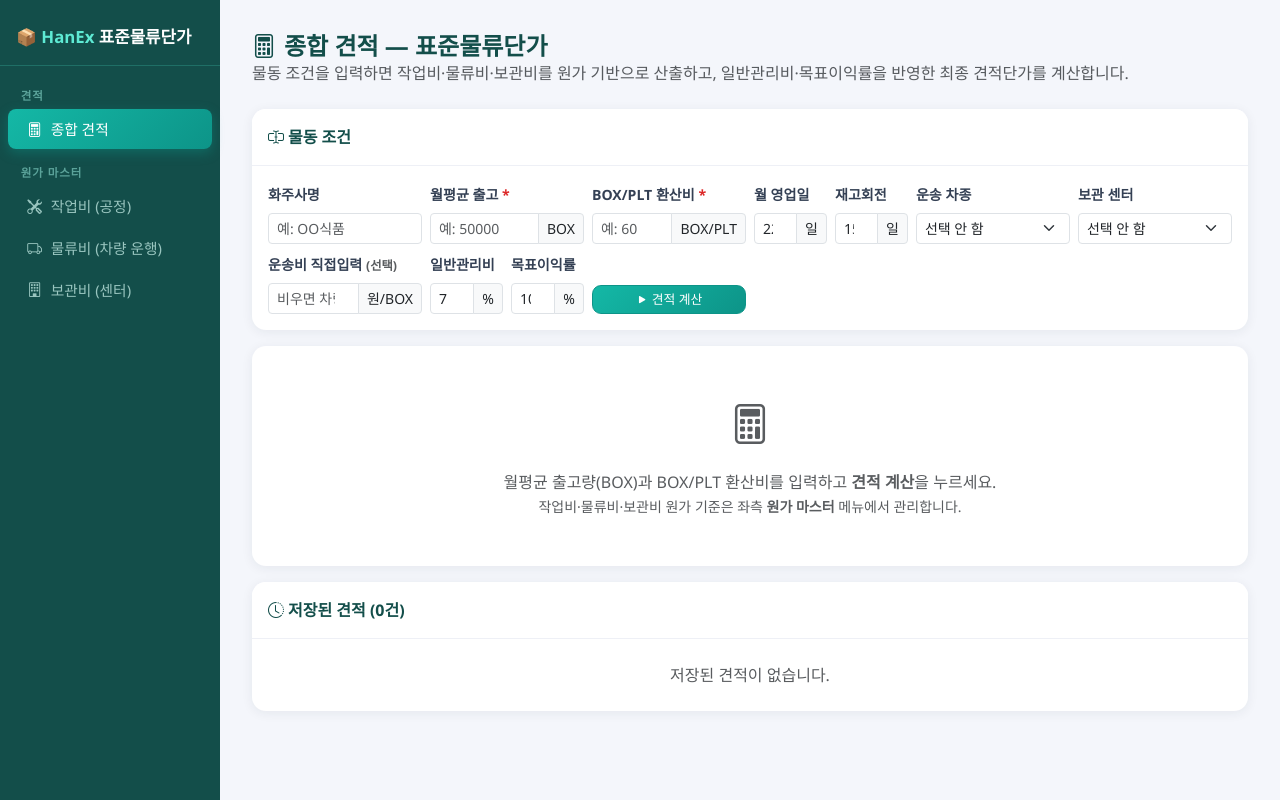
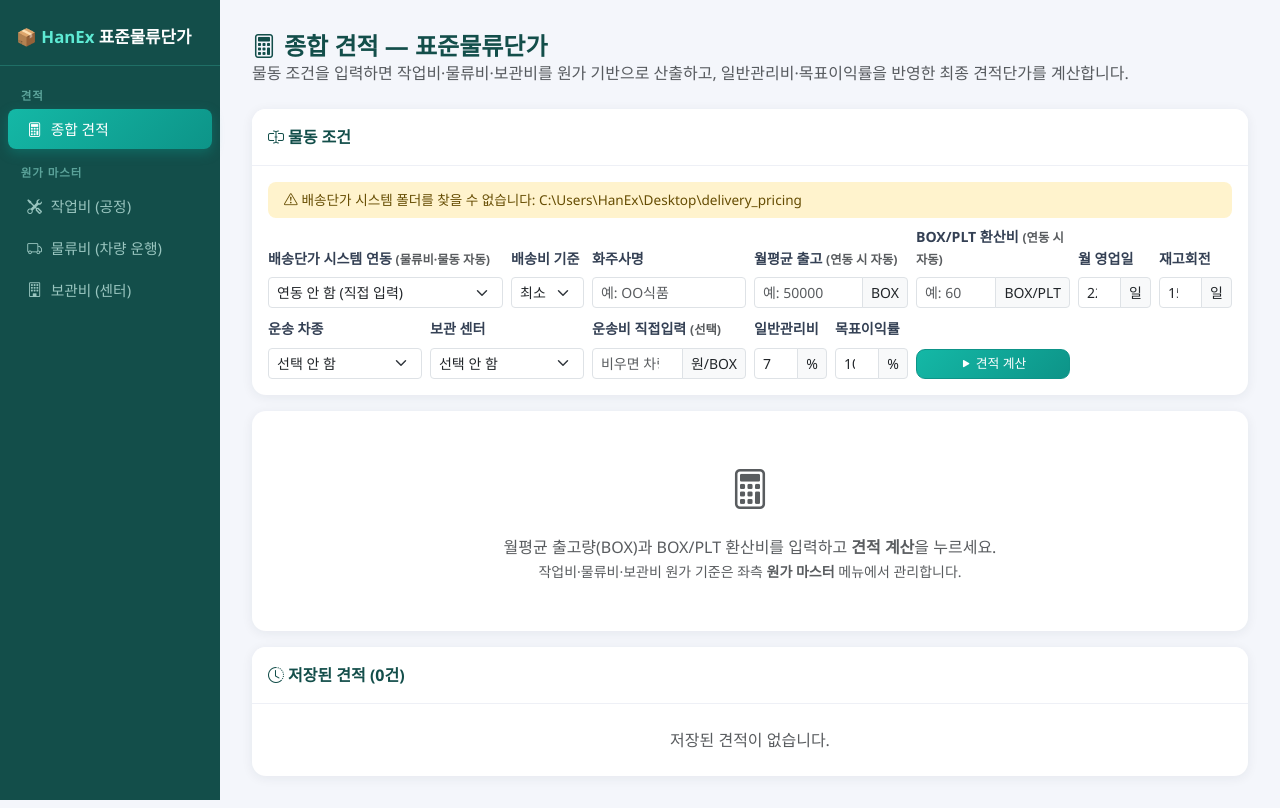
Before and after one commit to sangjin94/standard_cost, a Flask app: page / in a window 1280 px wide. Run offline with Flask 3, Linux system fonts and the light colour scheme.

Commit message:
물류비를 배송비 단가 시스템(delivery_pricing) 연동으로 산정
고객사 선택 시 기존 배송단가 시스템의 최신 산정 배치에서
박스당 배송단가(직송+이고+거점 변동용차, 최소/최대)와 물동 실적을 그대로 가져온다.
subprocess 브리지(delivery_bridge.py)로 원본 계산 로직을 직접 호출해 값 불일치가 없음.
우선순위: 운송비 직접입력 > 연동 > 차량 원가 계산.

Co-Authored-By: Claude Fable 5 <noreply@anthropic.com>

```diff
--- a/app.py
+++ b/app.py
@@ -10,6 +10,7 @@ from quote_calc import (
     work_cost_breakdown, transport_cost_breakdown, storage_cost_breakdown,
     final_price, scenario_table,
 )
+import delivery_link
 
 _BASE_DIR = os.path.dirname(os.path.abspath(__file__))
 app = Flask(__name__, instance_path=os.path.join(_BASE_DIR, 'instance'))
@@ -24,6 +25,8 @@ DEFAULT_CONFIGS = [
     ('quote_admin_rate', '7', '일반관리비율 %'),
     ('quote_margin_rate', '10', '목표이익률 %'),
     ('quote_turnover_days', '15', '기본 재고회전일수'),
+    ('delivery_pricing_dir', r'C:\Users\HanEx\Desktop\delivery_pricing',
+     '배송비 단가 시스템(delivery_pricing) 폴더 경로 — 물류비 연동에 사용'),
 ]
 
 # 기본 작업 공정 (작업비 마스터가 비어 있으면 자동 삽입)
@@ -48,6 +51,12 @@ DEFAULT_VEHICLES = [
 
 with app.app_context():
     db.create_all()
+    with db.engine.connect() as _conn:
+        try:
+            _conn.execute(db.text("ALTER TABLE standard_quote ADD COLUMN delivery_source VARCHAR(100)"))
+            _conn.commit()
+        except Exception:
+            pass
     for key, val, desc in DEFAULT_CONFIGS:
         if not SystemConfig.query.filter_by(key=key).first():
             db.session.add(SystemConfig(key=key, value=val, description=desc))
@@ -73,6 +82,11 @@ def _cfg_float(key, default):
         return default
 
 
+def _cfg_str(key, default=''):
+    cfg = SystemConfig.query.filter_by(key=key).first()
+    return cfg.value if cfg and cfg.value else default
+
+
 # ─── 종합 견적 (메인) ─────────────────────────────────────────────────────────
 
 @app.route('/')
@@ -80,11 +94,22 @@ def quote_page():
     storage_rows = StorageCenter.query.order_by(StorageCenter.center_name).all()
     vehicles = VehicleCost.query.order_by(VehicleCost.sort_order, VehicleCost.id).all()
 
+    # ── 배송비 단가 시스템 연동 (고객사 목록) ────────────────────────────────
+    dp_dir = _cfg_str('delivery_pricing_dir')
+    link_customers, link_error = [], None
+    if dp_dir and os.path.isdir(dp_dir):
+        try:
+            link_customers = delivery_link.list_customers(dp_dir)
+        except Exception as e:
+            link_error = f'배송단가 시스템 연동 실패: {e}'
+    elif dp_dir:
+        link_error = f'배송단가 시스템 폴더를 찾을 수 없습니다: {dp_dir}'
+
     # 입력 파라미터 (기본값은 시스템 설정)
     customer_name = request.args.get('customer_name', '').strip()
     monthly_boxes = request.args.get('monthly_boxes', type=float)
     boxes_per_plt = request.args.get('boxes_per_plt', type=float)
-    biz_days = request.args.get('biz_days', type=float) or 22.0
+    biz_days = request.args.get('biz_days', type=float)
     turnover_days = request.args.get('turnover_days', type=float) or _cfg_float('quote_turnover_days', 15)
     admin_rate = request.args.get('admin_rate', type=float)
     if admin_rate is None:
@@ -95,9 +120,37 @@ def quote_page():
     center_name = request.args.get('center_name', '').strip()
     vehicle_type = request.args.get('vehicle_type', '').strip()
     delivery_override = request.args.get('delivery_override', type=float)  # 박스당 운송비 직접 입력 (선택)
+    link_cid = request.args.get('link_customer_id', type=int)
+    price_mode = request.args.get('mode', 'min')
+    if price_mode not in ('min', 'max'):
+        price_mode = 'min'
+
+    # ── 연동 고객사 선택 시: 배송단가·물동을 기존 시스템에서 가져옴 ─────────
+    link_summary = None
+    if link_cid and dp_dir:
+        try:
+            link_summary = delivery_link.get_summary(dp_dir, link_cid)
+        except Exception as e:
+            link_error = f'배송단가 조회 실패: {e}'
+    if link_summary:
+        if not customer_name:
+            customer_name = link_summary.get('customer_name', '')
+        lv = link_summary.get('volume')
+        if lv:
+            # 물동을 직접 입력하지 않았으면 출고내역 실적으로 자동 채움
+            if not monthly_boxes:
+                monthly_boxes = lv['monthly_boxes']
+            if not boxes_per_plt:
+                boxes_per_plt = lv['boxes_per_plt']
+            if not biz_days:
+                biz_days = lv['biz_days_per_month']
+    if not biz_days:
+        biz_days = 22.0
 
     ctx = {
         'storage_rows': storage_rows, 'vehicles': vehicles,
+        'link_customers': link_customers, 'link_error': link_error,
+        'link_cid': link_cid, 'link_summary': link_summary, 'price_mode': price_mode,
         'customer_name': customer_name, 'monthly_boxes': monthly_boxes,
         'boxes_per_plt': boxes_per_plt, 'biz_days': biz_days,
         'turnover_days': turnover_days, 'admin_rate': admin_rate,
@@ -117,24 +170,38 @@ def quote_page():
     processes = WorkCostProcess.query.order_by(WorkCostProcess.sort_order, WorkCostProcess.id).all()
     work_cpb, work_detail, work_direct = work_cost_breakdown(processes, boxes_per_plt, overhead_rate)
 
+    # ── 물류비 우선순위: 직접입력 > 배송단가 시스템 연동 > 차량 원가 계산 ────
     vehicle = VehicleCost.query.filter_by(vehicle_type=vehicle_type).first() if vehicle_type else None
     transport = transport_cost_breakdown(vehicle, boxes_per_plt)
-    delivery_cpb = delivery_override if delivery_override is not None else transport['cost_per_box']
+    link_delivery = link_summary.get('delivery') if link_summary else None
+    if delivery_override is not None:
+        delivery_cpb = delivery_override
+        delivery_source = '직접입력'
+    elif link_delivery:
+        delivery_cpb = link_delivery['cpb_min'] if price_mode == 'min' else link_delivery['cpb_max']
+        delivery_source = f"연동: {link_summary['customer_name']} ({'최소' if price_mode == 'min' else '최대'})"
+    elif vehicle:
+        delivery_cpb = transport['cost_per_box']
+        delivery_source = f'차량원가: {vehicle.vehicle_type}'
+    else:
+        delivery_cpb = 0.0
+        delivery_source = '미지정'
 
     storage_center = StorageCenter.query.filter_by(center_name=center_name).first() if center_name else None
     storage = storage_cost_breakdown(storage_center, avg_stock_plt, monthly_boxes)
 
     fp = final_price(work_cpb, delivery_cpb, storage['cost_per_box'],
                      admin_rate, margin_rate, boxes_per_plt)
+    # 물류비가 차량 원가 계산일 때만 시나리오에서 적재율을 흔들고, 그 외에는 고정값 사용
+    scenario_vehicle = vehicle if delivery_source.startswith('차량원가') else None
     scenarios = scenario_table(processes, boxes_per_plt, overhead_rate,
-                               None if delivery_override is not None else vehicle,
+                               scenario_vehicle,
                                storage_center, avg_stock_plt, monthly_boxes,
                                admin_rate, margin_rate)
-    # 운송비를 직접 입력한 경우 시나리오의 운송비도 입력값으로 고정
-    if delivery_override is not None:
+    if scenario_vehicle is None:
         for s in scenarios:
-            s['transport_cpb'] = delivery_override
-            refp = final_price(s['work_cpb'], delivery_override, s['storage_cpb'],
+            s['transport_cpb'] = delivery_cpb
+            refp = final_price(s['work_cpb'], delivery_cpb, s['storage_cpb'],
                                admin_rate, margin_rate, boxes_per_plt)
             s['final_cpb'] = refp['final_cpb']
             s['final_cpp'] = refp['final_cpp']
@@ -144,7 +211,9 @@ def quote_page():
         'monthly_plt': monthly_plt, 'daily_plt': daily_plt, 'avg_stock_plt': avg_stock_plt,
         'overhead_rate': overhead_rate,
         'work_cpb': work_cpb, 'work_detail': work_detail, 'work_direct': work_direct,
-        'vehicle': vehicle, 'transport': transport, 'delivery_cpb': delivery_cpb,
+        'vehicle': vehicle, 'transport': transport,
+        'delivery_cpb': delivery_cpb, 'delivery_source': delivery_source,
+        'link_delivery': link_delivery,
         'storage_center': storage_center, 'storage': storage,
         'fp': fp, 'scenarios': scenarios,
     })
@@ -166,6 +235,7 @@ def quote_save():
             avg_stock_plt=float(request.form.get('avg_stock_plt') or 0),
             work_cpb=float(request.form.get('work_cpb') or 0),
             delivery_cpb=float(request.form.get('delivery_cpb') or 0),
+            delivery_source=request.form.get('delivery_source', '').strip() or None,
             storage_cpb=float(request.form.get('storage_cpb') or 0),
             work_overhead_rate=float(request.form.get('work_overhead_rate') or 0),
             admin_rate=float(request.form.get('admin_rate') or 0),
--- a/models.py
+++ b/models.py
@@ -100,6 +100,7 @@ class StandardQuote(db.Model):
     avg_stock_plt = db.Column(db.Float)                    # 평균 재고 PLT
     work_cpb = db.Column(db.Float)                         # 작업비/박스 (간접배부 포함)
     delivery_cpb = db.Column(db.Float)                     # 물류비(운송)/박스
+    delivery_source = db.Column(db.String(100))            # 물류비 출처 (연동/직접입력/차량원가)
     storage_cpb = db.Column(db.Float)                      # 보관비/박스
     work_overhead_rate = db.Column(db.Float)               # 작업 간접배부율 (%)
     admin_rate = db.Column(db.Float)                       # 일반관리비율 (%)
--- a/templates/quote.html
+++ b/templates/quote.html
@@ -13,22 +13,43 @@
 <div class="card mb-3">
   <div class="card-header py-3"><i class="bi bi-input-cursor-text me-1"></i>물동 조건</div>
   <div class="card-body py-3">
+    {% if link_error %}
+    <div class="alert alert-warning py-2 mb-2" style="font-size:.85rem">
+      <i class="bi bi-exclamation-triangle me-1"></i>{{ link_error }}
+    </div>
+    {% endif %}
     <form method="GET" action="{{ url_for('quote_page') }}" class="row g-2 align-items-end">
+      <div class="col-md-3">
+        <label class="form-label">배송단가 시스템 연동 <small class="text-muted">(물류비·물동 자동)</small></label>
+        <select name="link_customer_id" class="form-select form-select-sm" onchange="this.form.submit()">
+          <option value="">연동 안 함 (직접 입력)</option>
+          {% for lc in link_customers %}
+          <option value="{{ lc.id }}" {% if link_cid == lc.id %}selected{% endif %}>{{ lc.name }}</option>
+          {% endfor %}
+        </select>
+      </div>
+      <div class="col-md-1">
+        <label class="form-label">배송비 기준</label>
+        <select name="mode" class="form-select form-select-sm">
+          <option value="min" {% if price_mode == 'min' %}selected{% endif %}>최소</option>
+          <option value="max" {% if price_mode == 'max' %}selected{% endif %}>최대</option>
+        </select>
+      </div>
       <div class="col-md-2">
         <label class="form-label">화주사명</label>
         <input type="text" name="customer_name" class="form-control form-control-sm" value="{{ customer_name }}" placeholder="예: OO식품">
       </div>
       <div class="col-md-2">
-        <label class="form-label">월평균 출고 <span class="text-danger">*</span></label>
+        <label class="form-label">월평균 출고 <small class="text-muted">(연동 시 자동)</small></label>
         <div class="input-group input-group-sm">
-          <input type="number" step="any" name="monthly_boxes" class="form-control" value="{{ monthly_boxes or '' }}" placeholder="예: 50000" required>
+          <input type="number" step="any" name="monthly_boxes" class="form-control" value="{{ monthly_boxes or '' }}" placeholder="예: 50000">
           <span class="input-group-text">BOX</span>
         </div>
       </div>
       <div class="col-md-2">
-        <label class="form-label">BOX/PLT 환산비 <span class="text-danger">*</span></label>
+        <label class="form-label">BOX/PLT 환산비 <small class="text-muted">(연동 시 자동)</small></label>
         <div class="input-group input-group-sm">
-          <input type="number" step="any" name="boxes_per_plt" class="form-control" value="{{ boxes_per_plt or '' }}" placeholder="예: 60" required>
+          <input type="number" step="any" name="boxes_per_plt" class="form-control" value="{{ boxes_per_plt or '' }}" placeholder="예: 60">
           <span class="input-group-text">BOX/PLT</span>
         </div>
       </div>
@@ -97,7 +118,7 @@
 <div class="row g-3 mb-3">
   <div class="col-md-3">
     <div class="card stat-card"><div class="card-body py-3">
-      <div class="cost-sub">월평균 출고</div>
+      <div class="cost-sub">월평균 출고{% if link_summary and link_summary.volume %} <small>(실적 {{ link_summary.volume.period }})</small>{% endif %}</div>
       <div class="fw-bold fs-5">{{ '{:,.0f}'.format(monthly_boxes) }} BOX <small class="text-muted">/ {{ '{:,.0f}'.format(monthly_plt) }} PLT</small></div>
     </div></div>
   </div>
@@ -163,7 +184,20 @@
         <div class="cost-highlight">{{ '{:,.1f}'.format(delivery_cpb) }}원<span class="fs-6 text-muted">/BOX</span></div>
         {% if delivery_override is not none %}
         <div class="alert alert-info py-2 mt-2 mb-0" style="font-size:.8rem">
-          <i class="bi bi-pencil me-1"></i>직접 입력값이 적용되었습니다 (차량 원가 계산 무시).
+          <i class="bi bi-pencil me-1"></i>직접 입력값이 적용되었습니다 (연동·차량 원가 계산 무시).
+        </div>
+        {% elif link_delivery %}
+        <table class="table table-sm mt-2 mb-0" style="font-size:.8rem">
+          <tbody>
+          <tr><td>직송 배송비</td><td class="text-end">{{ '{:,.0f}'.format(link_delivery.direct_cost) }}원</td></tr>
+          <tr><td>이고비용</td><td class="text-end">{{ '{:,.0f}'.format(link_delivery.transfer_min if price_mode == 'min' else link_delivery.transfer_max) }}원</td></tr>
+          <tr><td>거점 변동용차</td><td class="text-end">{{ '{:,.0f}'.format(link_delivery.hub_min if price_mode == 'min' else link_delivery.hub_max) }}원</td></tr>
+          <tr class="table-light"><td>합계 ÷ {{ '{:,.0f}'.format(link_delivery.boxes) }} BOX</td>
+            <td class="text-end">{{ '{:,.1f}'.format(delivery_cpb) }}원/BOX</td></tr>
+          </tbody>
+        </table>
+        <div class="text-muted mt-1" style="font-size:.75rem">
+          <i class="bi bi-link-45deg"></i>배송단가 시스템 연동 · 최신 산정 배치 기준 · {{ '최소' if price_mode == 'min' else '최대' }} 모드
         </div>
         {% elif vehicle %}
         <table class="table table-sm mt-2 mb-0" style="font-size:.8rem">
@@ -178,7 +212,7 @@
         </table>
         {% else %}
         <div class="alert alert-warning py-2 mt-2 mb-0" style="font-size:.8rem">
-          운송 차종을 선택하거나 운송비를 직접 입력하세요.
+          배송단가 시스템 고객사를 연동하거나, 운송 차종 선택 또는 운송비 직접 입력이 필요합니다.
         </div>
         {% endif %}
       </div>
@@ -287,6 +321,7 @@
           <input type="hidden" name="avg_stock_plt" value="{{ avg_stock_plt }}">
           <input type="hidden" name="work_cpb" value="{{ work_cpb }}">
           <input type="hidden" name="delivery_cpb" value="{{ delivery_cpb }}">
+          <input type="hidden" name="delivery_source" value="{{ delivery_source }}">
           <input type="hidden" name="storage_cpb" value="{{ storage.cost_per_box }}">
           <input type="hidden" name="work_overhead_rate" value="{{ overhead_rate }}">
           <input type="hidden" name="admin_rate" value="{{ admin_rate }}">
@@ -329,7 +364,7 @@
         <tr>
           <th>견적명</th><th>화주사</th><th>저장일</th>
           <th class="text-end">월 BOX</th>
-          <th class="text-end">작업비</th><th class="text-end">물류비</th><th class="text-end">보관비</th>
+          <th class="text-end">작업비</th><th class="text-end">물류비</th><th>물류비 출처</th><th class="text-end">보관비</th>
           <th class="text-end">관리비/이익률</th>
           <th class="text-end">최종/BOX</th><th class="text-end">최종/PLT</th>
           <th>메모</th><th></th>
@@ -344,6 +379,7 @@
         <td class="text-end">{{ '{:,.0f}'.format(q.monthly_boxes or 0) }}</td>
         <td class="text-end">{{ '{:,.1f}'.format(q.work_cpb or 0) }}</td>
         <td class="text-end">{{ '{:,.1f}'.format(q.delivery_cpb or 0) }}</td>
+        <td class="text-muted small">{{ q.delivery_source or '–' }}</td>
         <td class="text-end">{{ '{:,.1f}'.format(q.storage_cpb or 0) }}</td>
         <td class="text-end">{{ '%g'|format(q.admin_rate or 0) }}% / {{ '%g'|format(q.margin_rate or 0) }}%</td>
         <td class="text-end fw-bold text-primary">{{ '{:,.0f}'.format(q.final_cpb or 0) }}원</td>
```
Also changed, not shown: delivery_bridge.py (added, +146 -0 lines), delivery_link.py (added, +53 -0 lines), README.md.
